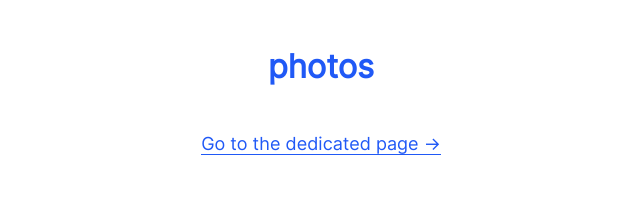
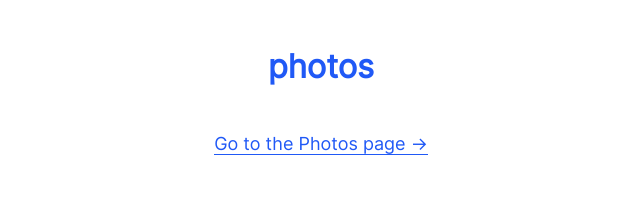
Before and after one commit to lucleray/luc.im, a Next.js app: page / in a window 1280 px wide. Shown: the part 1000-1223 px from the top of the page, without its empty margins (9-649 px from the left). Built offline with nearby package versions, Linux system fonts and the light colour scheme.

Commit message:
dedicated -> Photos

```diff
--- a/pages/index.js
+++ b/pages/index.js
@@ -48,7 +48,7 @@ const Photos = () => (
   <section aria-labelledby="photos-title">
     <H2 id="photos-title">photos</H2>
     <div style={{ textAlign: 'center', marginTop: '50px' }}>
-      <A href="/photos">Go to the dedicated page →</A>
+      <A href="/photos">Go to the Photos page →</A>
     </div>
   </section>
 )
```
